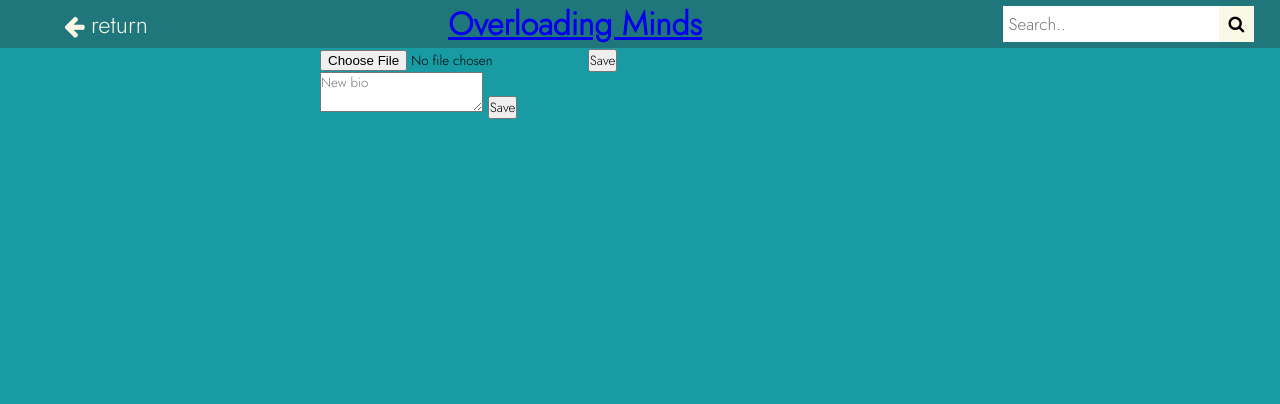
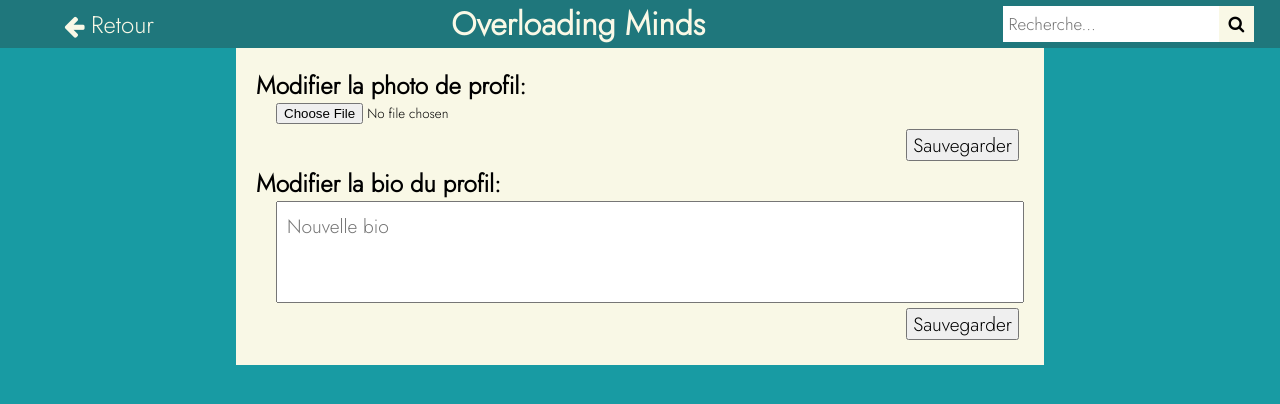
Before and after one commit to SamuelFreydier/OverloadingMinds, a PHP site: page /View/edit.php in a window 1280 px wide. Shown: the top 404 px of the page. Run offline with PHP 8.4, Linux system fonts and the light colour scheme; the template is opened without the code that fills it, so the values that code supplies are empty.

Commit message:
Css et bug de tweets

```diff
--- a/Controller/TweetController.php
+++ b/Controller/TweetController.php
@@ -70,7 +70,7 @@ class TweetController extends ControllerBase
         }
 
         if(strlen($text) > 140) {
-            return $this->app->render('mainPage');
+            return $this->app->render('formredirection');
         }
 
 
--- a/Style/mainPage_style.php
+++ b/Style/mainPage_style.php
@@ -3,6 +3,15 @@
     margin:0px;
     padding: 0px;
     font-family: 'Jost','Roboto', sans-serif;
+}
+
+a{
+    text-decoration: none;
+    color : black;
+}
+
+a:hover{
+    text-decoration: underline;
 }
 
 body{
@@ -146,6 +155,7 @@ content{
 .tweetBody img{ /*dfsdfsdf*/
     object-fit: scale-down;
     max-width: 70%;
+    max-height: 60vh;
 }
 
 
@@ -298,7 +308,7 @@ content{
     #timeline  { width: 100vw; }
 }
 
-@media screen and (max-width: 450px){
+@media screen and (max-width: 385px){
     .memberProfilInfo{
         flex-direction: column;
     }
--- a/View/edit.php
+++ b/View/edit.php
@@ -16,18 +16,18 @@
         <div id="profilContainer">
             <!-- L'image est a l'interieur d'une balise <a> comme ca si on clique dessu ca renvoie sur le profil -->
             <a href="/user/<?php echo $params['auth']; ?>" style="color: #F9F8E6; height: 30px;"><i class="fa fa-arrow-left" aria-hidden="true"></i></a>
-            <a href="/user/<?php echo $params['auth']; ?>" style="color: #F9F8E6; text-decoration: none;">return</a>
+            <a href="/user/<?php echo $params['auth']; ?>" style="color: #F9F8E6; text-decoration: none;">Retour</a>
         </div>
 
         <!-- Bon ba la c'est juste le nom du site -->
-        <h1 style="color: #F9F8E6;"><a href="/">Overloading Minds</a></h1>
+        <h1 style="color: #F9F8E6;"><a href="/" style="color: #F9F8E6;">Overloading Minds</a></h1>
 
         <!-- Partie avec la bar de recherche -->
         <div id="search_container">
             <!-- J'ai mis dans un "form" mais je sait pas si ca change qque chose avec le php -->
             <form action="/members" method="GET">
                 <!-- l'input est de type texte, c'est la ou l'utilisateur va ecrire. je sait pas si il falait mettre des trucs en plus pour le php -->
-                <input type="text" name="search" placeholder="Search..">
+                <input type="text" name="search" placeholder="Recherche...">
                 <!-- encore une fois je sait pas si il falait mettre des truc pour le php dans le boutton -->
                 <button type="search"><i class="fa fa-search" aria-hidden="true"></i></button>
             </form>
@@ -35,18 +35,22 @@
     </div>
 
     <content>
-        <div style="width: 30vw; height: 100%;"> </div>
-            <div id="timeline">
+        <div class="sideBlocks"> </div>
+            <div id="timeline" style="background-color: #F9F8E6; padding: 20px;">
+            <div id="tweetPost">
+                <h2><b>Modifier la photo de profil:</b></h2>
                 <form action="/editimg" method="POST" enctype="multipart/form-data">
                     <input type="file" name="img">
-                    <button type="submit">Save</button>
+                    <button type="submit">Sauvegarder</button>
                 </form>
+                <h2><b>Modifier la bio du profil:</b></h2>
                 <form action="/editbio" method="POST">
-                    <textarea placeholder="New bio" name="bio"></textarea>
-                    <button type="submit">Save</button>
+                    <textarea placeholder="Nouvelle bio" name="bio"></textarea>
+                    <button type="submit">Sauvegarder</button>
                 </form>
             </div>
-        <div style="width: 30vw; height: 100%;"></div>
+            </div>
+        <div class="sideBlocks"></div>
     </content>
 
 </body>
```
